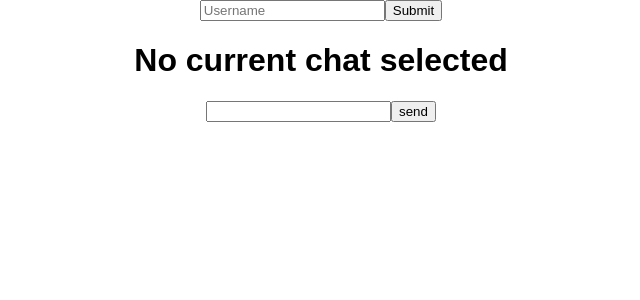
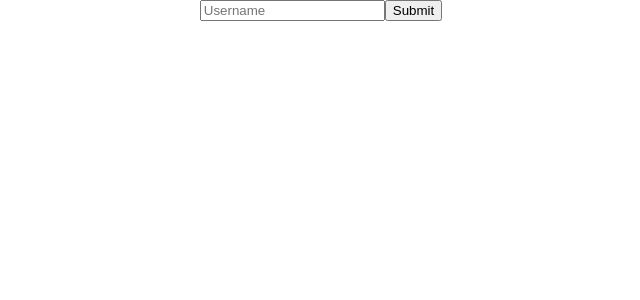
Before and after one commit to siobhanpmahoney/chat-app, a React (Create React App) app: page / in a window 1280 px wide. Shown: the top 300 px of the page, without its empty margins (319-959 px from the left). Built offline with nearby package versions, Linux system fonts and the light colour scheme.

Commit message:
working on form POST

```diff
--- a/src/App.css
+++ b/src/App.css
@@ -27,33 +27,63 @@
   to { transform: rotate(360deg); }
 }
 
-.user-page {
-  display: grid;
-  grid-template-columns: repeat(3, 1fr);
-  grid-gap: 10px;
-  grid-auto-rows: minmax(100px, auto);
-}
-
-.friends-container {
-  grid-column: 1 / 1;
-  grid-row: 1;
+.friendList {
+  display:flex;
+  flex-direction: column;
+  width: 15%;
   float: left;
 }
 
-.chats-container {
-  grid-column: 2 / 4;
-  display: grid;
-  grid-template-columns: repeat(2, 1fr);
-  grid-gap: 10px;
-  grid-auto-rows: minmax(100px, auto);
+.chatsContainer {
+
 }
 
-.active-chat {
-  grid-column: 1 / 2;
-  display: grid;
+.chatList {
+  display:flex;
+    flex-direction: column;
+    width: 20%;
+    float: right;
 }
 
-.chats-list {
-  grid-column: 2 / 3;
-  display: grid;
+.chatListItem {
+  font-size: 12px;
+  font-family: "droid sans";
+  border: groove;
+  background-color: white;
+  max-height: 175px;
+  margin: 0.25em;
+  padding: 0.25em;
+  overflow-y: auto;
 }
+
+.openChatContainer {
+  border: groove;
+display:flex;
+flex-direction: column;
+width: 30%;
+float: left;
+background-color: white;
+margin: 0.5em;
+padding: 0.25em;
+
+}
+
+.openChatWindow {
+  flex-direction: column;
+  font-size: 13px;
+  font-family: "droid sans";
+  border: groove;
+  background-color: white;
+  max-height: 200px;
+  margin: 0.5em;
+  padding: 0.25em;
+  overflow-y: auto;
+}
+
+.openChatWindowHistory {
+
+}
+
+.openChatWindowForm {
+
+}
--- a/src/App.js
+++ b/src/App.js
@@ -13,7 +13,7 @@ class App extends Component {
     return (
       <div className="App">
         <LoginForm onSubmit={this.findOrCreateUser} />
-        <UserPage user={this.state.user} friends={this.state.friends} chats={this.state.chats} />
+        <UserPage user={this.state.user} friends={this.state.friends} chats={this.state.chats} addResponseToState={this.addResponseToState}/>
       </div>
     );
   }
@@ -46,6 +46,8 @@ class App extends Component {
       chats: json.chats
     })
   }
+
+
 }
 
 export default App;
--- a/src/components/ActiveChat.js
+++ b/src/components/ActiveChat.js
@@ -12,10 +12,10 @@ const ActiveChat = (props) => {
   }
   return (
     <div className="active-chat">
-      <div>
+
         {chatInfo}
-        <NewMessageForm />
-      </div>
+        <NewMessageForm chat={props.chat} messageDraftListener={props.messageDraftListener} handleNewMessageSubmit={props.handleNewMessageSubmit} activeChatId={props.activeChatId}/>
+
 
     </div>
   )
--- a/src/components/Chat.js
+++ b/src/components/Chat.js
@@ -1,4 +1,5 @@
 import React from 'react'
+import ActiveChat from './ActiveChat.js'
 
 const Chat = (props) => {
   return (
@@ -6,6 +7,7 @@ const Chat = (props) => {
       <h4 onClick={props.onClick} data-id={props.chat.id}>
         {props.chat.title}
       </h4>
+      <ActiveChat user={props.user} chat={props.chat} messages={props.activeChatMessages}  handleNewMessageSubmit={props.handleNewMessageSubmit} />
     </div>
   )
 }
--- a/src/components/ChatList.js
+++ b/src/components/ChatList.js
@@ -4,16 +4,16 @@ import Chat from './Chat'
 
 
 const ChatList = (props) => {
+
   return(
     <div className="chats-list">
       <ul>
         {props.chats.map((chat) => {
-          return <Chat chat={chat} key={chat.id} onClick={props.onClick} />
+          return <Chat chat={chat} key={chat.id} onClick={props.onClick} user={props.user} chats={props.chats} friends={props.friends} user={props.user}  activeChatMessages={props.activeChatMessages} activeChatId={props.chatId} messageDraftListener={props.messageDraftListener} handleNewMessageSubmit={props.handleNewMessageSubmit}  />
         })}
       </ul>
     </div>
   )
 }
 
-
 export default ChatList
--- a/src/components/ChatsContainer.js
+++ b/src/components/ChatsContainer.js
@@ -6,15 +6,16 @@ class ChatsContainer extends React.Component {
   constructor(props){
     super(props)
     this.state = {
-      activeChatMessages: null
+      activeChatMessages: null,
+      chatId: null
     }
   }
 
   render() {
     return (
       <div className="chats-container">
-        <ActiveChat messages={this.state.activeChatMessages} />
-        <ChatList chats={this.props.chats} onClick={this.updateActiveChat}/>
+
+        <ChatList chats={this.props.chats} user={this.props.user} onClick={this.updateActiveChat}  activeChatMessages={this.state.activeChatMessages} activeChatId={this.state.chatId} messageDraftListener={this.messageDraftListener} handleNewMessageSubmit={this.handleNewMessageSubmit} />
       </div>
     )
   }
@@ -30,9 +31,47 @@ class ChatsContainer extends React.Component {
     .then(response => response.json())
     .then(json => {
       this.setState({
-        activeChatMessages: json.messages
+        activeChatMessages: json.messages,
+        chatId: id
       })
     })
   }
+
+
+
+
+  handleNewMessageSubmit = (event, chat, message) => {
+    event.preventDefault()
+
+    let newMessage = {content: message, chat_id: chat.id, user_id: this.props.user.id}
+
+    fetch('http://localhost:3000/api/v1/chats/' + this.state.chatId,
+    {
+      method: 'post',
+      headers:{
+        'Content-Type': 'application/json',
+        'Accepts': 'application/json'
+    },
+      body: JSON.stringify({
+        messages: {content: message, chat_id: chat.id, user_id: this.props.user.id}
+      })
+    })
+    .then(function(response) {
+      return response.json()
+    })
+    .then(json => {
+      this.addResponseToState(json)
+    })
+  }
+
+  addResponseToState = (json) => {
+
+    let currentMessageState = this.state.activeMessages
+    this.setState({
+      activeMessages: [...currentMessageState, json]
+    })
+  }
+
+
 }
 export default ChatsContainer
--- a/src/components/NewMessageForm.js
+++ b/src/components/NewMessageForm.js
@@ -1,11 +1,37 @@
 import React from 'react'
 
 class NewMessageForm extends React.Component {
+  constructor(props) {
+    super(props)
+
+    this.state = {
+      messageText: ""
+    }
+  }
+
+  messageDraftListener = (event) => {
+    event.preventDefault()
+    console.log(event.target.value)
+      let draft = event.target.value
+      this.setState({
+        messageText: draft
+      })
+    }
+
+    messageSend = (event) => {
+      event.preventDefault()
+      let chat = this.props.chat
+      let message = this.state.messageText
+      this.props.handleNewMessageSubmit(event, chat, message)
+    }
+
+
   render(){
+    debugger
     return(
       <div>
-        <input type="text"/>
-        <input type="submit" value="send" />
+        <input type="text" onChange={this.messageDraftListener}/>
+        <button onClick={this.messageSend}>Send</button>
       </div>
     )
   }
--- a/src/components/UserPage.js
+++ b/src/components/UserPage.js
@@ -17,7 +17,7 @@ class UserPage extends React.Component {
     return (
       <div className="user-page">
         <FriendsContainer user={this.props.user} chats={this.props.chats} friends={this.props.friends} />
-        <ChatsContainer user={this.props.user} chats={this.props.chats} friends={this.props.friends} />
+        <ChatsContainer user={this.props.user} chats={this.props.chats} friends={this.props.friends} addResponseToState={this.props.addResponseToState} />
       </div>
     )
   }
```
